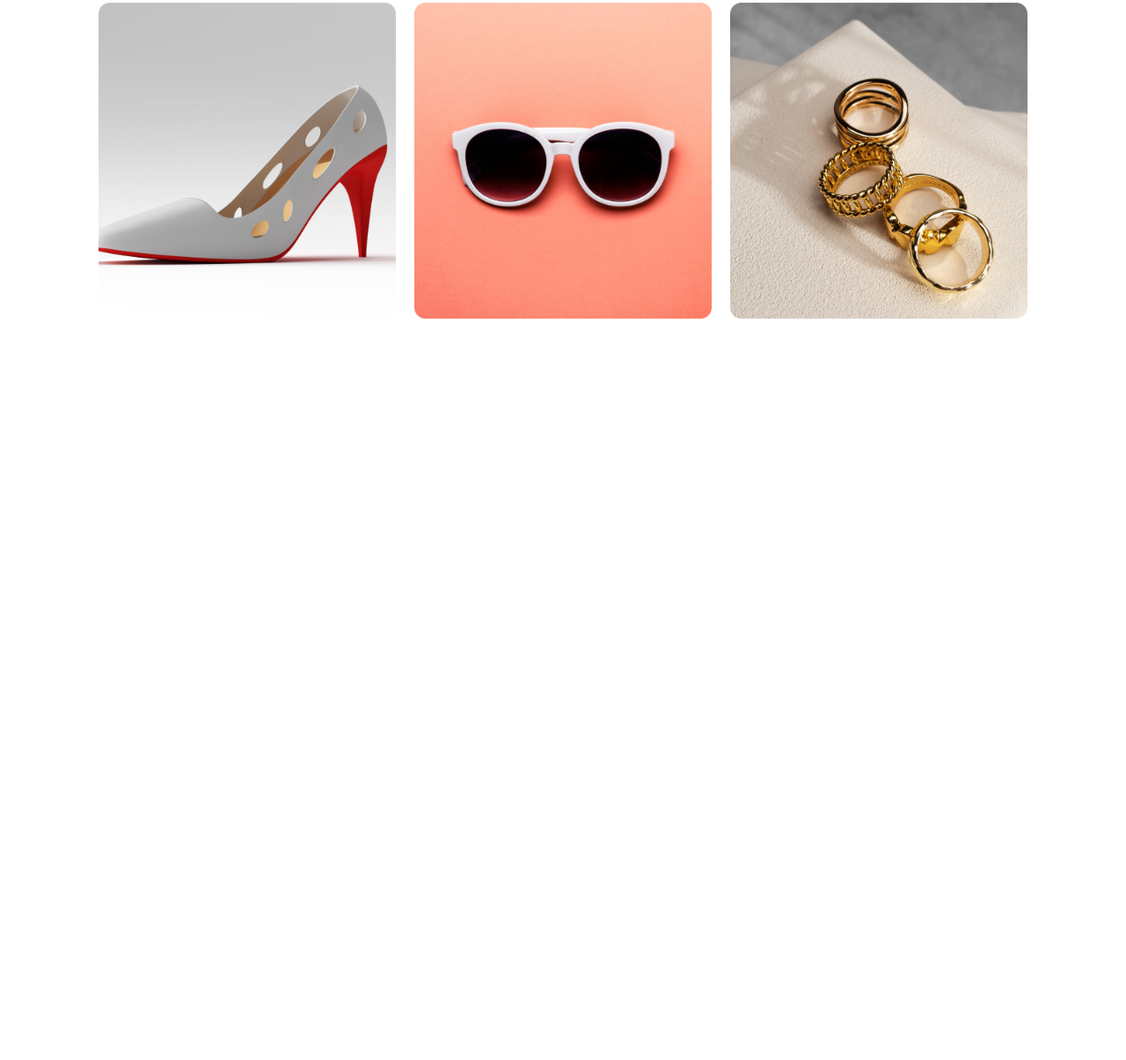
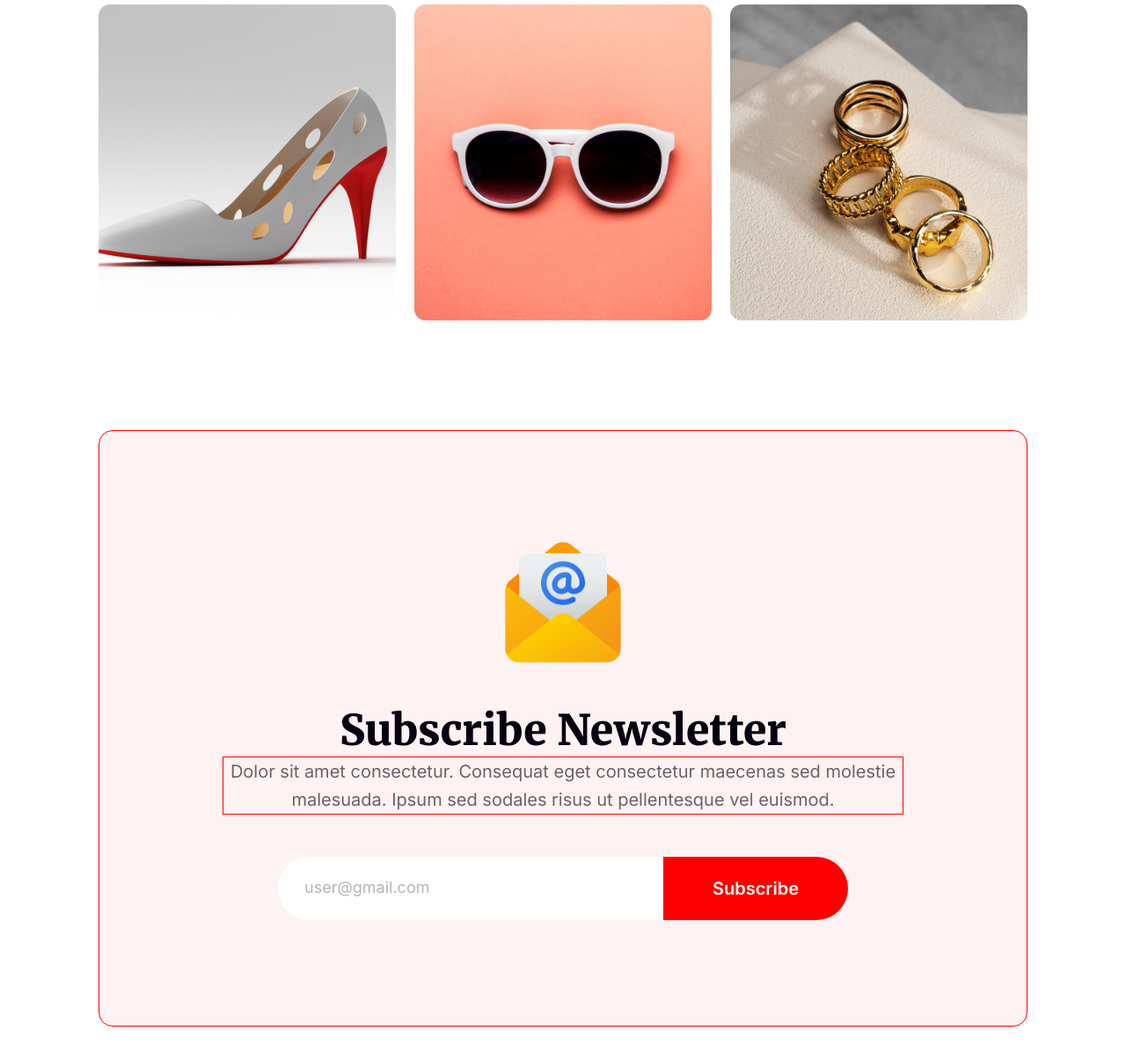
Before and after one commit to nrbnayon/Assignment-1, a plain HTML site: page index.html in a window 1280 px wide. Shown: the part 4046-5251 px from the top of the page at 88% size. Before the commit the page ends 4533 px from the top, so only its background shows below. Drawn offline with Linux system fonts and the light colour scheme.

Commit message:
Newsletter added

```diff
--- a/index.html
+++ b/index.html
@@ -80,13 +80,14 @@
 
       <!-- ----Best Offer Section------- -->
       <section class="best-offer-container">
+        <div class="best-offer">
           <div class="container-left">
             <h3 class="offer-title">NEW BEST OFFER</h3>
             <h1 class="offer-status">Coming Soon</h1>
             <p class="offer-desc">
-            Dolor sit amet consectetur. Consequat eget consectetur maecenas sed
-            molestie malesuada. Ipsum sed sodales risus ut pellentesque vel
-            euismod.
+              Dolor sit amet consectetur. Consequat eget consectetur maecenas
+              sed molestie malesuada. Ipsum sed sodales risus ut pellentesque
+              vel euismod.
             </p>
           </div>
           <div class="container-center">
@@ -95,10 +96,11 @@
           <div class="container-right">
             <h1>2024</h1>
             <p>
-            Dolor sit amet consectetur. Consequat eget consectetur maecenas sed
-            molestie malesuada.
+              Dolor sit amet consectetur. Consequat eget consectetur maecenas
+              sed molestie malesuada.
             </p>
             <img src="assets/Group 96.png" />
+          </div>
         </div>
       </section>
       <!-- ----Best Offer Section End------- -->
@@ -133,6 +135,29 @@
           </div>
         </div>
       </section>
+
+      <!-- --------Newsletter Section-------- -->
+      <section class="newsletter-container">
+        <div class="newsletters">
+          <img src="assets/Group 61.png" class="letters-icon" />
+          <h1 class="letter-title">Subscribe Newsletter</h1>
+          <p class="letter-desc">
+            Dolor sit amet consectetur. Consequat eget consectetur maecenas sed
+            molestie malesuada. Ipsum sed sodales risus ut pellentesque vel
+            euismod.
+          </p>
+          <div class="sub-button">
+            <input
+              class="input-area"
+              type="email"
+              name=""
+              id="btn-id"
+              placeholder="user@gmail.com"
+            />
+            <button class="btn">Subscribe</button>
+          </div>
+        </div>
+      </section>
     </main>
 
     <!-- -----Footer Section------ -->
--- a/styles/style.css
+++ b/styles/style.css
@@ -222,17 +222,23 @@ main {
 /* -----Party Place end---------  */
 
 /* --------Best offer section start------ */
-
 .best-offer-container {
+  max-width: 1320px;
+  height: 465px;
+  margin-bottom: 120px;
+}
+.best-offer {
   width: 100%;
+  max-width: 1320px;
   display: flex;
+  /* gap: 5px; */
   justify-content: space-between;
   align-items: center;
   height: 463px;
-  margin-bottom: 120px;
 }
+
 .container-left {
-  flex: 1;
+  flex-grow: 30%;
   display: inline-block;
   line-height: normal;
   font-style: normal;
@@ -253,7 +259,7 @@ main {
   margin-bottom: 22px;
 }
 .offer-desc {
-  width: 410px;
+  width: 390px;
   color: rgba(7, 2, 17, 0.6);
   font-family: Inter;
   font-size: 20px;
@@ -261,12 +267,12 @@ main {
   line-height: 32px;
 }
 .container-center {
-  flex: 1;
+  flex-grow: 30%;
+  justify-content: center;
+  align-items: center;
 }
 .container-center > img {
   padding: 20px;
-  height: auto;
-  width: 100%;
   border-radius: 50%;
   border: 15px solid #f00;
   transform: rotate(360deg);
@@ -281,8 +287,8 @@ main {
   }
 }
 .container-right {
-  flex: 1;
-  margin-left: 100px;
+  flex-grow: 30%;
+  display: inline-block;
   font-style: normal;
 }
 .container-right > h1 {
@@ -293,10 +299,11 @@ main {
   line-height: normal;
 }
 .container-right > p {
-  width: 276px;
+  width: 200px;
   color: rgba(7, 2, 17, 0.6);
   font-family: Inter;
-  font-size: 20px;
+  font-size: 18px;
+  text-align: left;
   font-weight: 400;
   line-height: 30px;
   margin-bottom: 35px;
@@ -362,3 +369,103 @@ main {
   width: 100%;
 }
 /* --------portfolio section start------ */
+
+/* ------Newsletter section start------  */
+.newsletter-container {
+  width: 100%;
+  max-width: 1320px;
+  border-radius: 16px;
+  background: rgba(255, 0, 0, 0.05);
+  border: 1px solid red;
+  padding: 40px;
+  margin-bottom: 120px;
+}
+
+.newsletters {
+  display: flex;
+  flex-direction: column;
+  justify-content: space-between;
+  align-items: center;
+  text-align: center;
+  font-style: normal;
+  line-height: normal;
+}
+
+.letters-icon {
+  width: 150px;
+  height: 150px;
+  border: none;
+  margin: 80px auto 40px;
+}
+
+.letter-title {
+  color: #070211;
+  font-family: Merriweather;
+  font-size: 48px;
+  font-weight: 900;
+  text-transform: capitalize;
+}
+
+.letter-desc {
+  margin: 0 100px;
+  border: 1px solid red;
+  color: rgba(7, 2, 17, 0.6);
+  font-family: Inter;
+  font-size: 20px;
+  font-weight: 400;
+  line-height: 32px;
+}
+.sub-button {
+  width: 100%;
+  max-width: 648px;
+  height: 72px;
+  margin: 48px auto 80px;
+  display: flex;
+  align-items: center;
+}
+
+.input-area {
+  width: 438px;
+  height: 100%;
+  padding: 8px;
+  border: 1px solid #ccc;
+  box-sizing: border-box;
+  border-radius: 50px 0px 0px 50px;
+  outline: none;
+  border: none;
+  margin: 0;
+  font-size: 18px;
+  padding: 25px 0 25px 30px;
+}
+.input-area::placeholder {
+  color: rgba(7, 2, 17, 0.3);
+  font-family: Inter;
+  font-size: 18px;
+  font-weight: 400;
+  text-align: left;
+}
+
+.btn {
+  width: 210px;
+  height: 100%;
+  color: #fff;
+  text-align: center;
+  font-family: Inter;
+  font-size: 20px;
+  font-style: normal;
+  font-weight: 600;
+  line-height: normal;
+  text-transform: capitalize;
+  margin: 0;
+  border: none;
+  outline: 0;
+  border-radius: 0px 50px 50px 0px;
+  background: #f00;
+  cursor: pointer;
+  transition: background-color 0.3s;
+}
+
+.btn:hover {
+  background-color: #edcb33;
+}
+/* ------Newsletter section end------  */
```
Lines whose indentation alone changed are shown as unchanged.
